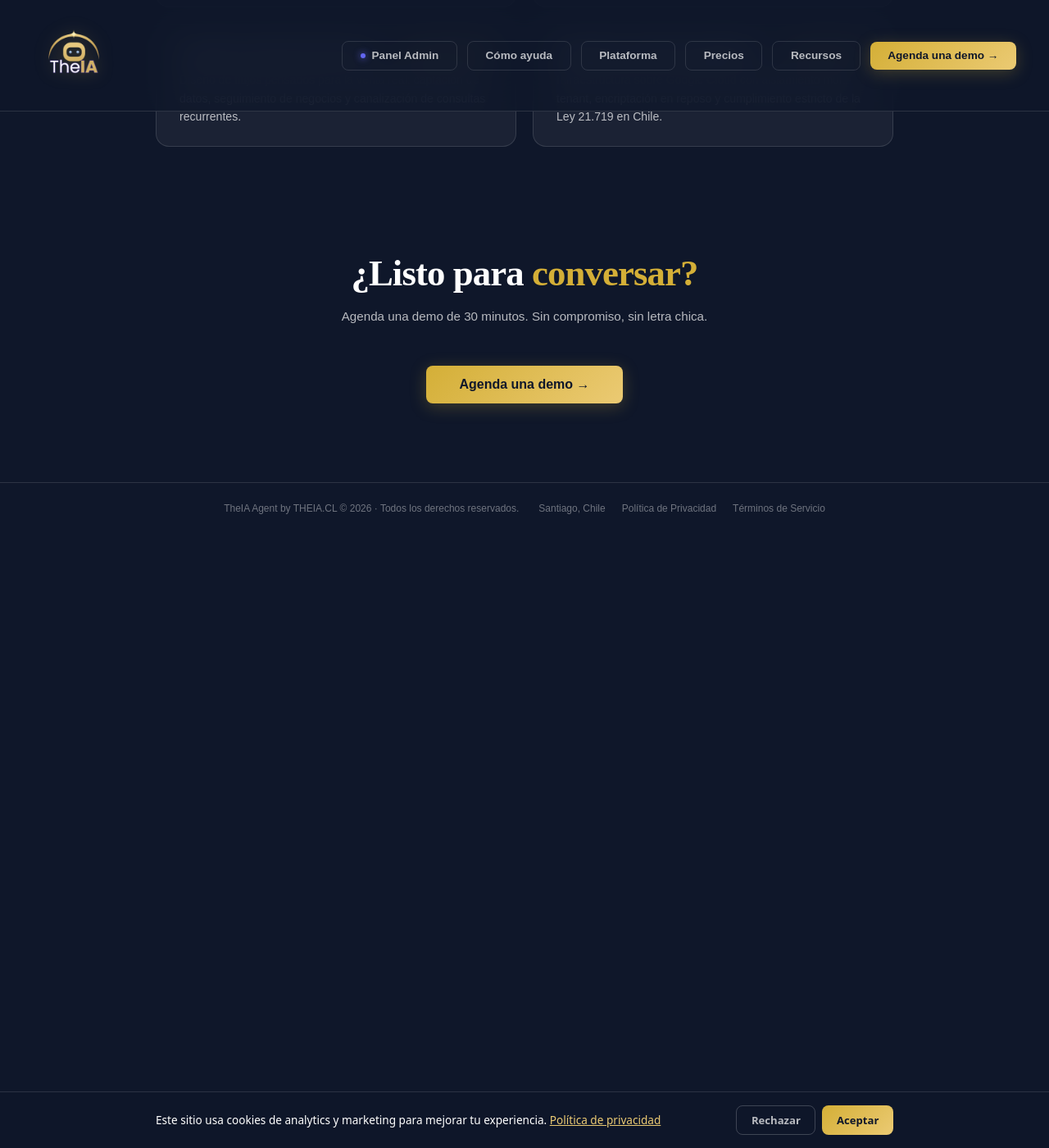
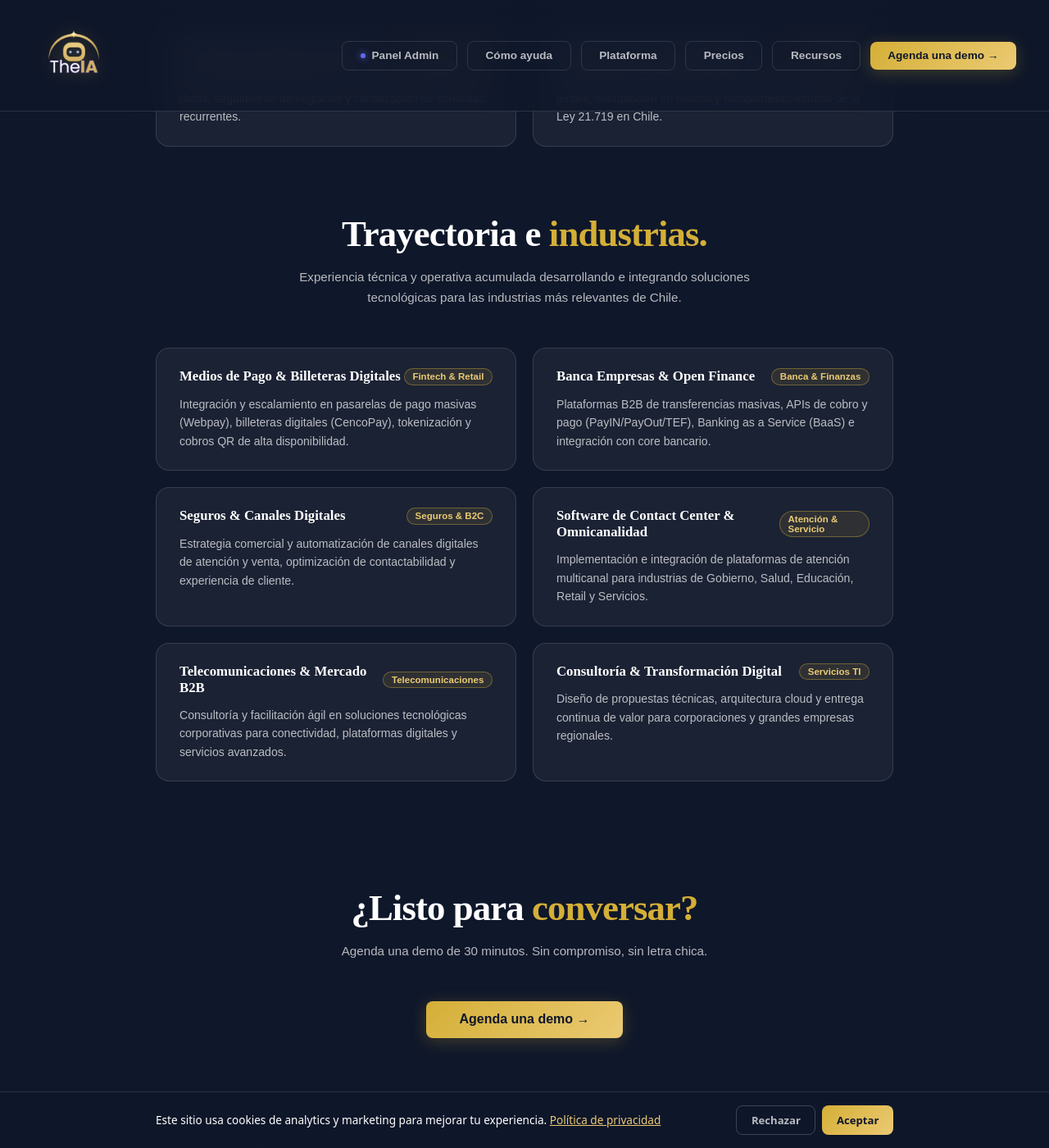
Before and after one commit to rodmera/theia-landing, a Jekyll site: the page nosotros.html, which Jekyll copies as it is, in a window 1280 px wide and 1400 px high, scrolled down 2520 px. Shown: the whole window at 82% size. Built offline with Jekyll 4.4.1, drawn with Linux system fonts in a browser that asks for light colours; a script that is not in the unit is left out.

Commit message:
refactor(nosotros): reemplaza lista cronologica por tarjetas de trayectoria por industria

```diff
--- a/nosotros.html
+++ b/nosotros.html
@@ -561,6 +561,63 @@
     </div>
   </section>
 
+  <section class="experience" style="padding-top:0;">
+    <div class="container">
+      <h2 class="section-title reveal">Trayectoria e <span class="gold">industrias.</span></h2>
+      <p class="section-sub reveal">Experiencia técnica y operativa acumulada desarrollando e integrando soluciones tecnológicas para las industrias más relevantes de Chile.</p>
+
+      <div class="capability-grid reveal">
+        <div class="capability-card">
+          <div class="capability-header">
+            <div class="capability-title">Medios de Pago & Billeteras Digitales</div>
+            <span class="capability-badge">Fintech & Retail</span>
+          </div>
+          <p class="capability-desc">Integración y escalamiento en pasarelas de pago masivas (Webpay), billeteras digitales (CencoPay), tokenización y cobros QR de alta disponibilidad.</p>
+        </div>
+
+        <div class="capability-card">
+          <div class="capability-header">
+            <div class="capability-title">Banca Empresas & Open Finance</div>
+            <span class="capability-badge">Banca & Finanzas</span>
+          </div>
+          <p class="capability-desc">Plataformas B2B de transferencias masivas, APIs de cobro y pago (PayIN/PayOut/TEF), Banking as a Service (BaaS) e integración con core bancario.</p>
+        </div>
+
+        <div class="capability-card">
+          <div class="capability-header">
+            <div class="capability-title">Seguros & Canales Digitales</div>
+            <span class="capability-badge">Seguros & B2C</span>
+          </div>
+          <p class="capability-desc">Estrategia comercial y automatización de canales digitales de atención y venta, optimización de contactabilidad y experiencia de cliente.</p>
+        </div>
+
+        <div class="capability-card">
+          <div class="capability-header">
+            <div class="capability-title">Software de Contact Center & Omnicanalidad</div>
+            <span class="capability-badge">Atención & Servicio</span>
+          </div>
+          <p class="capability-desc">Implementación e integración de plataformas de atención multicanal para industrias de Gobierno, Salud, Educación, Retail y Servicios.</p>
+        </div>
+
+        <div class="capability-card">
+          <div class="capability-header">
+            <div class="capability-title">Telecomunicaciones & Mercado B2B</div>
+            <span class="capability-badge">Telecomunicaciones</span>
+          </div>
+          <p class="capability-desc">Consultoría y facilitación ágil en soluciones tecnológicas corporativas para conectividad, plataformas digitales y servicios avanzados.</p>
+        </div>
+
+        <div class="capability-card">
+          <div class="capability-header">
+            <div class="capability-title">Consultoría & Transformación Digital</div>
+            <span class="capability-badge">Servicios TI</span>
+          </div>
+          <p class="capability-desc">Diseño de propuestas técnicas, arquitectura cloud y entrega continua de valor para corporaciones y grandes empresas regionales.</p>
+        </div>
+      </div>
+    </div>
+  </section>
+
   <section class="about-cta">
     <div class="container reveal">
       <h2 class="section-title">¿Listo para <span class="gold">conversar?</span></h2>
```
